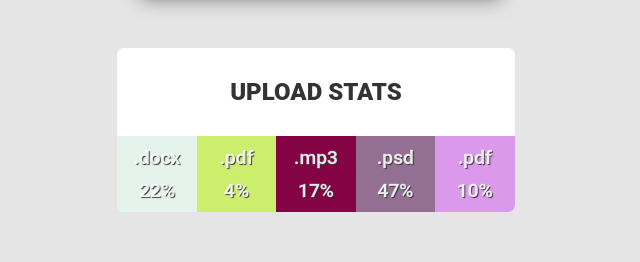
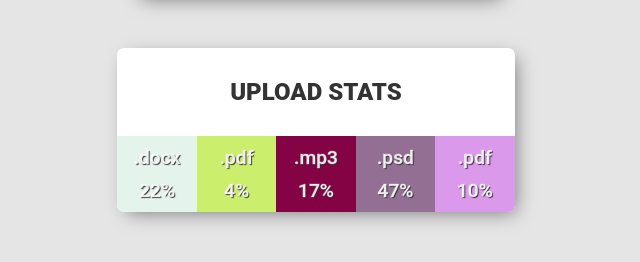
Before and after one commit to krystianklimczak/goit-react-hw-01-components, a React (Create React App) app: page / in a window 1280 px wide. Shown: the part 512-774 px from the top of the page, without its empty margins (324-964 px from the left). Built offline with nearby package versions, Linux system fonts and the light colour scheme.

Commit message:
add box-shadow

```diff
--- a/src/components/statistics/Statistics.module.css
+++ b/src/components/statistics/Statistics.module.css
@@ -2,6 +2,9 @@
     background-color: white;
     border-radius: 7px;
     text-align: center;
+    box-shadow: 5px 5px 19px -5px rgba(0,0,0,0.5);
+    -webkit-box-shadow: 5px 5px 19px -5px rgba(0,0,0,0.5);
+    -moz-box-shadow: 5px 5px 19px -5px rgba(0,0,0,0.5);
 }
 
 .title {
@@ -40,11 +43,3 @@
 .item:first-child {
     border-bottom-left-radius: 7px;
 }
-
-.label {
-
-}
-
-.percentage {
-
-}
```
